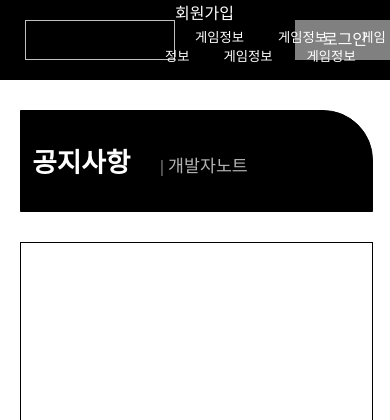
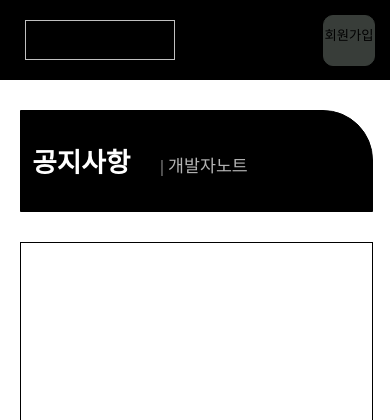
Before and after one commit to Lansional/PPPWebProject, a PHP site: page /theNotice.html in a window 390 px wide. Shown: the top 420 px of the page. Run offline with PHP 8.4, Linux system fonts and the light colour scheme.

Commit message:
학교에서 간단한 커밋

```diff
--- /dev/null
+++ b/TheNotice/forMediaQuery.js
@@ -0,0 +1,9 @@
+function forMediaQuery() {
+    if (matchMedia("(max-width: 1024px)").matches) {
+        console.log("tablet");
+        // let text = document.getElementsByClassName('signUp');
+        // text.innerText = '&#8801;';
+    }
+}
+
+forMediaQuery();
--- a/TheNotice/smaller.css
+++ b/TheNotice/smaller.css
@@ -0,0 +1,25 @@
+@media (max-width: 1024px) {
+    .signUp {
+        float: right;
+        margin-top: 15px;
+        margin-right: 40px;
+        width: 50px;
+        height: 40px;
+        background-color: rgb(56, 61, 57);
+        border: 1px solid rgb(56, 61, 57);
+        border-radius: 10px;
+        text-align: center;
+        padding-top: 9px;
+        font-size: 10pt;
+    }
+
+    .theTagLI {
+        display: block;
+        visibility: hidden;
+    }
+
+    .login {
+        display: block;
+        visibility: hidden;
+    }
+}
--- a/TheNotice/theNotice.css
+++ b/TheNotice/theNotice.css
@@ -20,7 +20,7 @@ body {
 
 .theTagUL {
     margin-left: 100px;
-    margin-top: 27px;
+    margin-top: 30px;
     position: fixed;
 }
 
@@ -36,17 +36,34 @@ body {
     text-decoration: none;
 }
 
+/* 로그인 */
 .login {
-    margin-right: 120px;
     float: right;
-    margin-top: 20px;
-    width: 100px;
-    height: 34px;
-    background-color: gray;
-    margin-right: 20px;
+    margin-top: 21px;
+    margin-right: 10px;
+    width: 90px;
+    height: 25px;
+    background-color: rgb(56, 61, 57);
+    border: 1px solid rgb(56, 61, 57);
+    border-radius: 10px;
     text-align: center;
-    padding-top: 6px;
-    font-size: 12pt;
+    padding-top: 9px;
+    font-size: 10pt;
+}
+
+/* 회원가입 */
+.signUp {
+    float: right;
+    margin-top: 21px;
+    margin-right: 40px;
+    width: 90px;
+    height: 25px;
+    background-color: aqua;
+    border: 1px solid aqua;
+    border-radius: 10px;
+    text-align: center;
+    padding-top: 9px;
+    font-size: 10pt;
 }
 
 .notice {
@@ -58,7 +75,7 @@ body {
     background-color: black;
 }
 
-.link {
+#link {
     color: white;
     text-decoration: none;
 }
@@ -83,5 +100,6 @@ body {
     height: 1000px;
     margin-left: 5vw;
     margin-top: 30px;
+
     border: 1px solid black;
 }
--- a/TheNotice/theNotice.html
+++ b/TheNotice/theNotice.html
@@ -8,9 +8,11 @@
     <title>공지사항</title>
 
     <link href="theNotice.css" rel="stylesheet">
+    <link href="smaller.css" rel="stylesheet">
 </head>
 
 <body>
+    <script src="forMediaQuery.js"></script>
     <!-- 상단 바 -->
     <div class="theBar">
         <img class="logo">
@@ -21,15 +23,17 @@
             <li class="theTagLI"><a class="LIlink" href="#">게임정보</a></li>
             <li class="theTagLI"><a class="LIlink" href="#">게임정보</a></li>
         </ul>
-        <div class="login"><a class="link" href="#">로그인</a></div>
-        <div class="signUp"><a class="link" href="#">회원가입</a></div>
-        <div style="float: right; width: 20px;"></div>
+        <a style="color: black; text-decoration: none;" href="#"><div class="signUp">회원가입</div></a>
+        <div class="login"><a id="link" href="#">로그인</a></div>
     </div>
     <div style="height: 110px;"></div>
     <div class="notice">
         <p class="noticeText">공지사항<span class="insideOfNoticeText">&#124; 개발자노트</span></h2>
     </div>
-    <div class="grid"></div>
+    <div class="grid">
+
+
+    </div>
 </body>
 
 </html>
```
